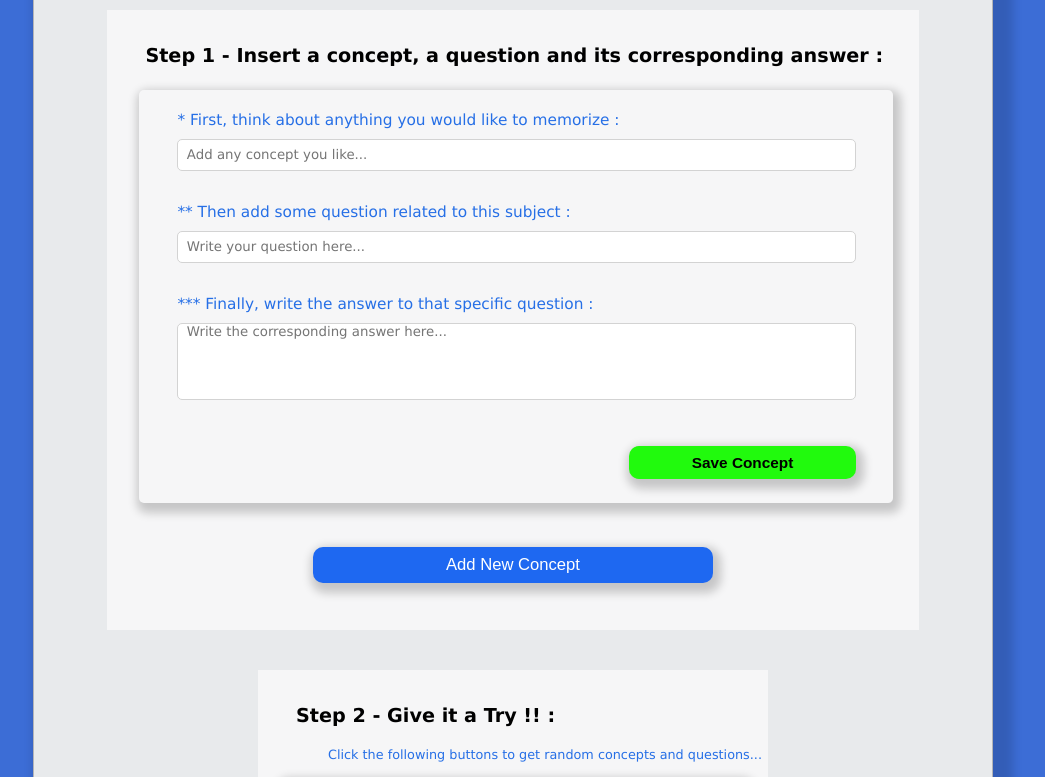
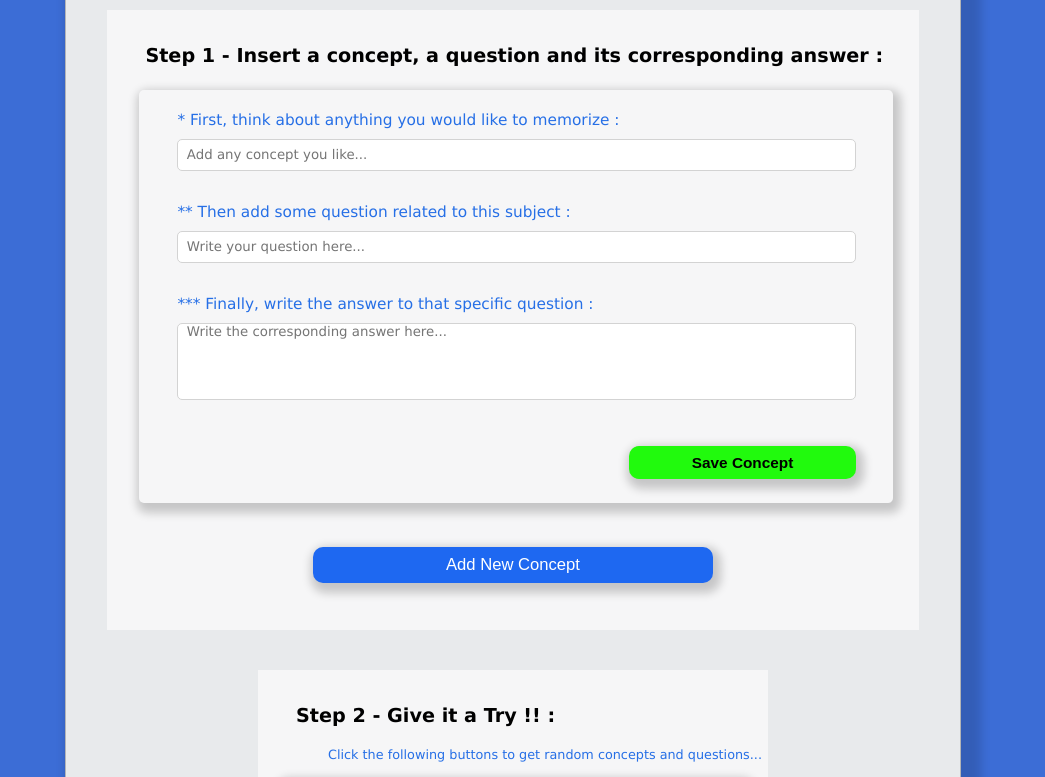
Before and after one commit to isaacm01dev/memorize-app, a plain HTML site: page index.html in a window 1280 px wide. Shown: the part 163-940 px from the top of the page, without its empty margins (127-1172 px from the left). Drawn offline with Linux system fonts and the light colour scheme.

Commit message:
Update styles.css

```diff
--- a/styles.css
+++ b/styles.css
@@ -151,7 +151,7 @@ textarea:focus::placeholder {
   margin-bottom: 5vh;
   background-color: var(--appBgColor);
   display: block;
-  min-width: 75vw;
+  min-width: 70vw;
   height: auto;
   align-items: center;
   justify-content: space-around;
```
